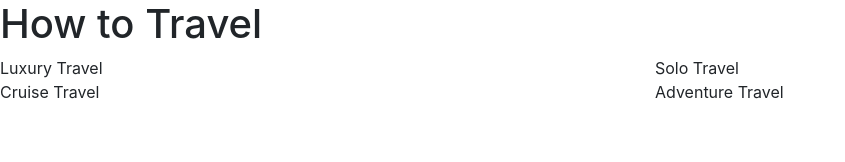
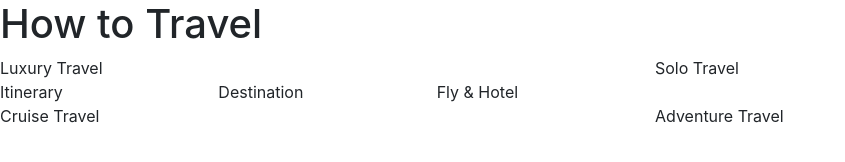
Before and after one commit to faicat99/bootstrap, a plain HTML site: page index.html in a window 1280 px wide. Shown: the whole page, without its empty margins (0-845 px from the left). Drawn offline with nearby package versions, Linux system fonts and the light colour scheme.

Commit message:
columns within rows

```diff
--- a/index.html
+++ b/index.html
@@ -15,6 +15,17 @@
   <div class="row">
     <div class ="col-6">
         Luxury Travel
+        <div class="row">
+            <div class="col-4">
+                Itinerary
+            </div>
+            <div class="col-4">
+                Destination
+            </div>
+            <div class="col-4">
+                Fly & Hotel
+            </div>
+        </div>
     </div>
     <div class="col-6">
         Solo Travel
```
